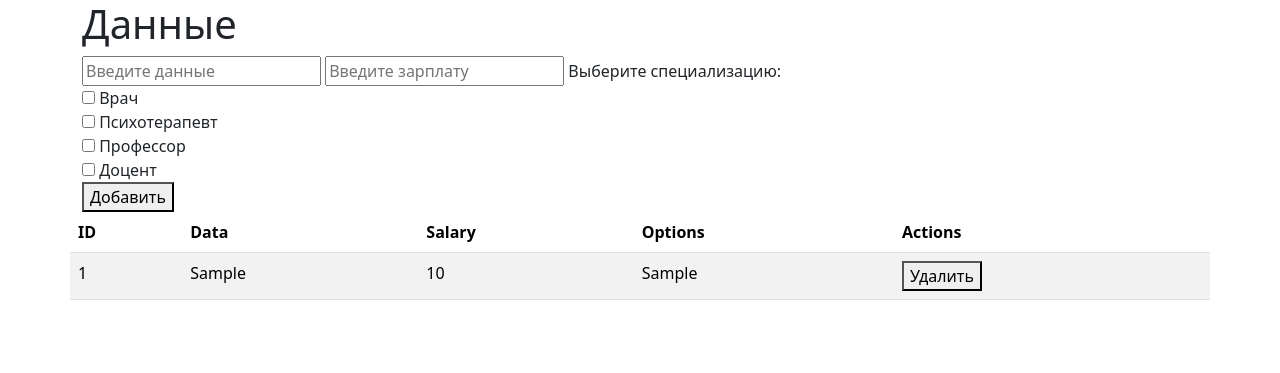
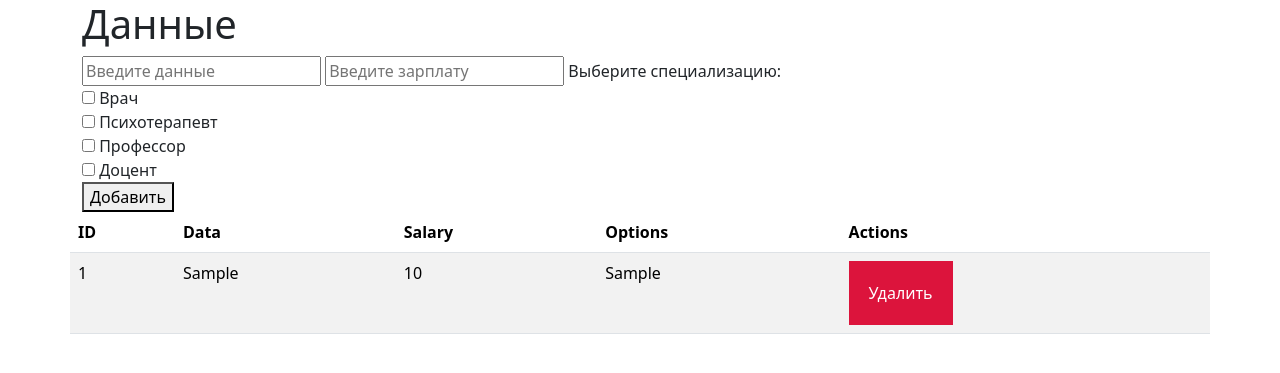
Before and after one commit to sfincter/pythonBack, a Flask app: page / in a window 1280 px wide. Shown: the top 373 px of the page. Run offline with Flask 3, Linux system fonts and the light colour scheme; tables that the repository leaves empty hold one stand-in row (values such as "Sample post").

```diff
--- a/templates/index.html
+++ b/templates/index.html
@@ -46,12 +46,19 @@
                 <td>{{ item.options }}</td>  <!-- Здесь будут сохраненные значения -->
                 <td>
                     <form action="{{ url_for('delete_data', data_id=item.id) }}" method="post">
-                        <button type="submit" onclick="return confirm('Удалить запись?')">Удалить</button>
+                        <button class="deleteBtn" type="submit" onclick="return confirm('Удалить запись?')">Удалить</button>
                     </form>
                 </td>
             </tr>
         </tbody>
-
+        <style>
+            .deleteBtn {
+                background-color: crimson;
+                border: none;
+                color: white;
+                padding: 20px;
+            }
+        </style>
         {% endfor %}
     </table>
 
```
